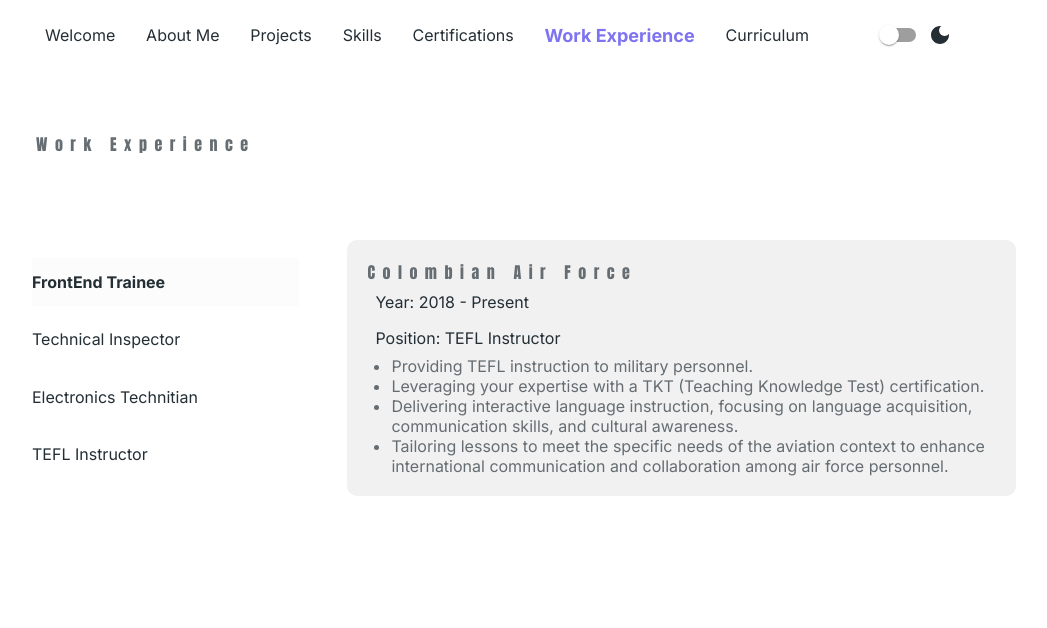
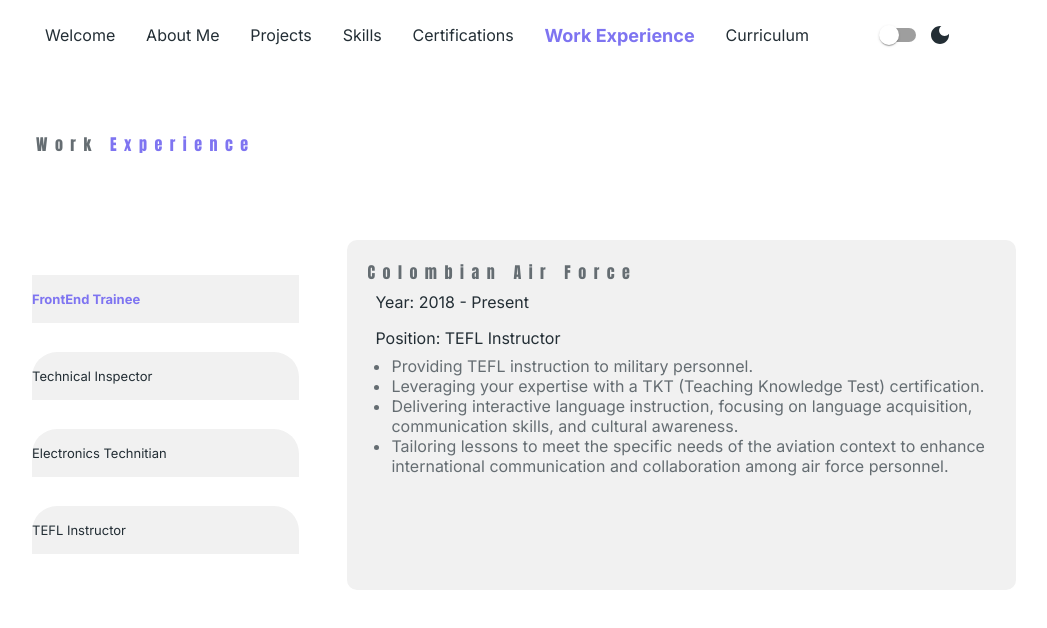
Before and after one commit to JAMA8806/personalPortfolio, a Next.js app: page / in a window 1280 px wide. Both pictures are taken after a click on the element "Work Experience". Shown: the top 628 px of the page, without its empty margins (124-1171 px from the left). Built offline with nearby package versions, Linux system fonts and the light colour scheme; a web font is replaced by a local one.

Commit message:
Styles were adjusted on 'main' and on some cards on the workExperience and slides components

```diff
--- a/components/molecules/ProjectCard/ProjectCard.module.css
+++ b/components/molecules/ProjectCard/ProjectCard.module.css
@@ -49,8 +49,8 @@
   display: flex;
   flex-direction: column;
   gap: 1rem;
-  width: 300px;
-  min-width: 300px;
+  width: 250px;
+  min-width: 250px;
   border-radius: 10%;
   scroll-snap-align: center;
 }
--- a/components/molecules/skills/skills.module.css
+++ b/components/molecules/skills/skills.module.css
@@ -229,7 +229,7 @@
 
 .certCard {
   border-radius: 10px;
-  width: 290px;
+  width: 250px;
   height: 150px;
   border: var(--light4) solid 1px;
   display: flex;
@@ -238,6 +238,7 @@
   align-items: center;
   scroll-snap-align: center;
   padding: 0.5rem;
+  font-size: small;
 }
 
 .certCardInfo, .langCard {
--- a/components/molecules/work/WorkExperience.jsx
+++ b/components/molecules/work/WorkExperience.jsx
@@ -22,7 +22,7 @@
 
   return (
     <div className={styles.workSection} id="workExperience">
-      <h3 className={styles.title}>Work Experience</h3>
+      <h3 className={styles.title}>Work <b>Experience</b></h3>
       <div className={styles.content}>
         <Menu
           className={styles.menu}
--- a/components/molecules/work/workExperience.module.css
+++ b/components/molecules/work/workExperience.module.css
@@ -29,7 +29,7 @@
 }
 
 .options {
-  background-color: white;
+  background-color: var(--light2);
   border-top-right-radius: 25px;
   border-top-left-radius: 25px;
   width: 100%;
@@ -37,10 +37,12 @@
   display: grid;
   place-items: center;
   text-align: center;
+  font-size: small;
 }
 
-.selected {
-  background-color: var(--light2);
+.selected p{
+  color: var(--secundary-font-clr);
+  font-weight: bold;
 }
 
 .card {
@@ -55,6 +57,8 @@
   gap: 1rem;
   border-radius: 10px;
   width: 100%;
+  min-height: 350px;
+  justify-content: space-evenly;
 }
 
 .cardInfo p:nth-child(n + 2) {
@@ -81,11 +85,11 @@
   }
   .selected {
     border-radius: 0;
-    background-color: rgba(220, 211, 211, 0.082);
     text-align: initial;
   }
   .selected p {
     font-weight: bold;
+    font-size: small;
     animation: shake-left-right 0.8s linear both;
   }
   .options {
--- a/src/app/globals.css
+++ b/src/app/globals.css
@@ -88,19 +88,23 @@
 }
 
 
-body {
+body.body{
   color: rgb(var(--cinder-light));
     display: grid;
     align-items: center;
     width: 100vw;
     margin: 0 auto;
     overflow-x: visible;
-
+    height: 100vh;
 }
 
 a {
   color: inherit;
   text-decoration: none;
+}
+
+b{
+  color: var(--secundary-font-clr);
 }
 
 p{
@@ -125,7 +129,7 @@
   scroll-margin-top: 70px;
 }
 
-html {
+.html {
   scroll-behavior: smooth;
   background-color: var(--bgMain);
   height: 100vh;
--- a/src/app/layout.js
+++ b/src/app/layout.js
@@ -1,6 +1,7 @@
 import { ThemeContextProvider } from "@/context/ThemeContext";
 import "./globals.css";
 import { Inter } from "next/font/google";
+import styles from "./globals.css"
 
 const inter = Inter({ subsets: ["latin"] });
 
@@ -12,7 +13,7 @@
 export default function RootLayout({ children }) {
   return (
     <ThemeContextProvider>
-      <html lang="en">
+      <html lang="en" className={styles.html}>
         <body className={`${inter.className} `}>{children}</body>
       </html>
     </ThemeContextProvider>
--- a/src/app/page.module.css
+++ b/src/app/page.module.css
@@ -8,4 +8,5 @@
   overflow-x: scroll;
   color: var(--cinder-light);
   background-color: var(--bgMain);
+  height: 100vh;
 }
```
